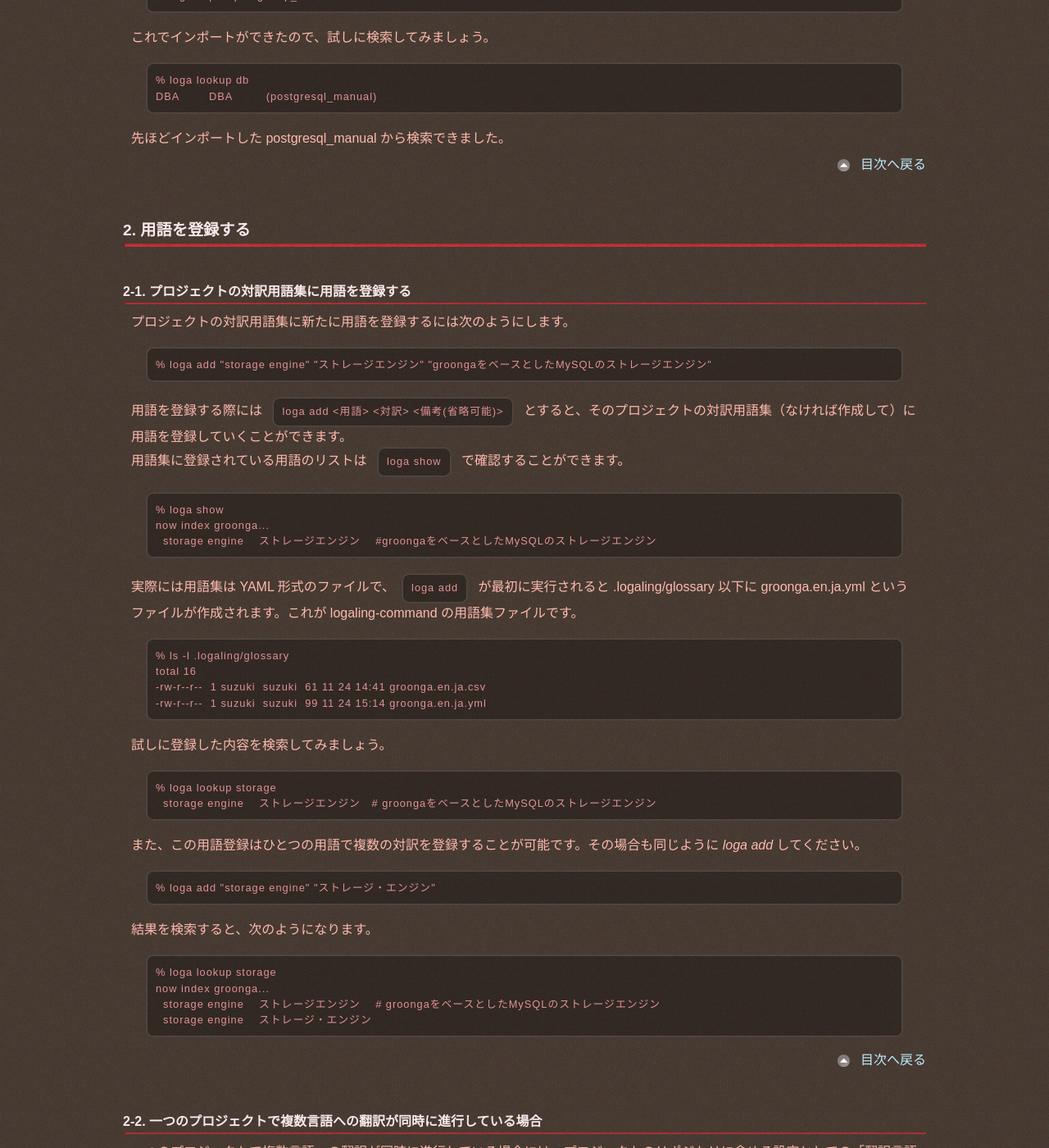
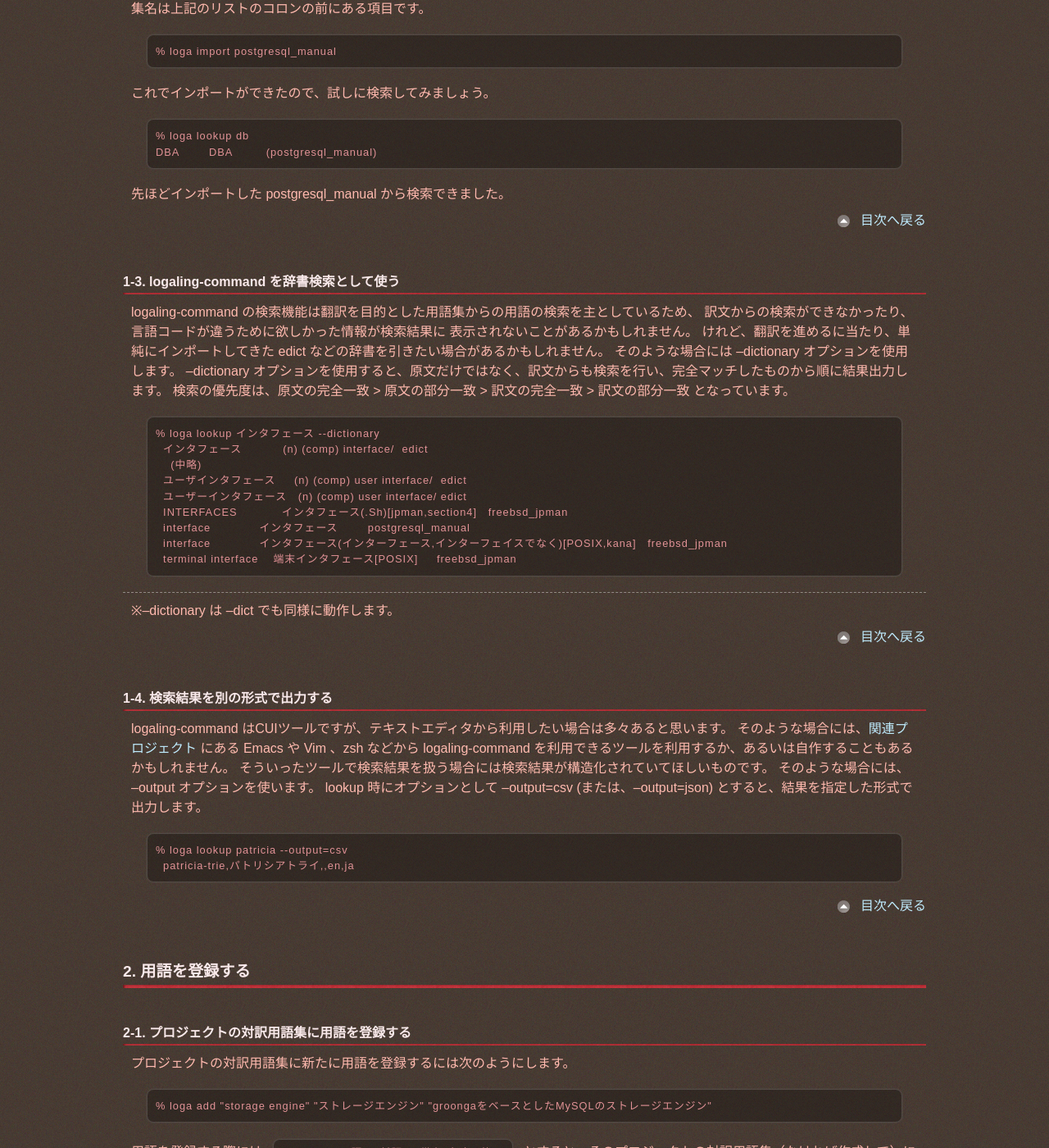
Before and after one commit to logaling/logaling.github.com, a Jekyll site: the page built from tutorial.md, in a window 1280 px wide and 1400 px high, scrolled down 4782 px. Shown: the whole window at 82% size. Built offline with Jekyll 4.4.1, drawn with Linux system fonts in a browser that asks for light colours; some web fonts are replaced; Markdown is read by kramdown in place of the engine named in the settings; some of the changed text lies outside the part shown.

Commit message:
add tutorial for --dictionary and --output

```diff
--- a/tutorial.md
+++ b/tutorial.md
@@ -29,6 +29,8 @@ title: チュートリアル
   <ol>
   <li><a href="#lookup-csv">プロジェクトに既にある対訳用語集を logaling-command で検索できるようにする</a></li>
   <li><a href="#import">有名プロジェクトの用語集を logaling-command で検索できるようにする</a></li>
+  <li><a href="#dictionary">logaling-command を辞書検索として使う</a></li>
+  <li><a href="#output">検索結果を別の形式で出力する</a></li>
   </ol>
 </li>
 <li><a href="#add">用語を登録する</a>
@@ -231,6 +233,48 @@ logaling-command では、そのような場合のために、1行1用語ペア
 
 
 
+#### <a id="dictionary">1-3. logaling-command を辞書検索として使う</a> ###
+
+logaling-command の検索機能は翻訳を目的とした用語集からの用語の検索を主としているため、
+訳文からの検索ができなかったり、言語コードが違うために欲しかった情報が検索結果に
+表示されないことがあるかもしれません。
+けれど、翻訳を進めるに当たり、単純にインポートしてきた edict などの辞書を引きたい場合があるかもしれません。
+そのような場合には --dictionary オプションを使用します。
+ --dictionary オプションを使用すると、原文だけではなく、訳文からも検索を行い、完全マッチしたものから順に結果出力します。
+検索の優先度は、原文の完全一致 > 原文の部分一致 > 訳文の完全一致 > 訳文の部分一致 となっています。
+
+	% loga lookup インタフェース --dictionary
+	  インタフェース           (n) (comp) interface/  edict
+	    (中略)
+	  ユーザインタフェース     (n) (comp) user interface/  edict
+	  ユーザーインタフェース   (n) (comp) user interface/ edict
+	  INTERFACES            インタフェース(.Sh)[jpman,section4]   freebsd_jpman
+	  interface             インタフェース        postgresql_manual
+	  interface             インタフェース(インターフェース,インターフェイスでなく)[POSIX,kana]   freebsd_jpman
+	  terminal interface    端末インタフェース[POSIX]     freebsd_jpman
+
+----------
+※--dictionary は --dict でも同様に動作します。
+
+<p class="toTop"><a href="#index">目次へ戻る</a></p>
+
+
+#### <a id="output">1-4. 検索結果を別の形式で出力する</a> ###
+
+logaling-command はCUIツールですが、テキストエディタから利用したい場合は多々あると思います。
+そのような場合には、[関連プロジェクト](related-projects.html) にある
+ Emacs や Vim 、zsh などから logaling-command を利用できるツールを利用するか、あるいは自作することもあるかもしれません。
+そういったツールで検索結果を扱う場合には検索結果が構造化されていてほしいものです。
+そのような場合には、 --output オプションを使います。
+ lookup 時にオプションとして --output=csv (または、--output=json) とすると、結果を指定した形式で出力します。
+
+	% loga lookup patricia --output=csv
+	  patricia-trie,パトリシアトライ,,en,ja
+
+<p class="toTop"><a href="#index">目次へ戻る</a></p>
+
+
+
 
 ### <a name="add">2. 用語を登録する</a> ###
 #### <a id="add-term">2-1. プロジェクトの対訳用語集に用語を登録する</a> ###
```
